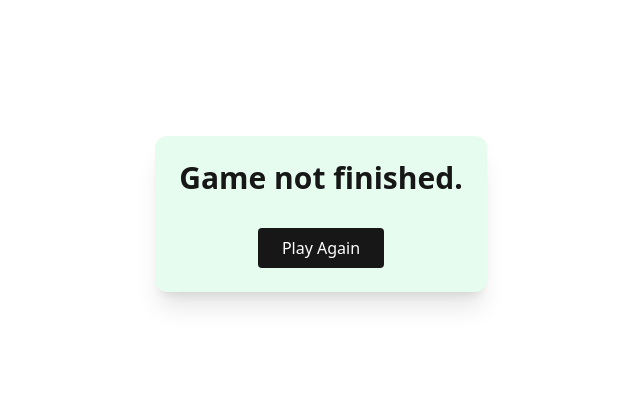
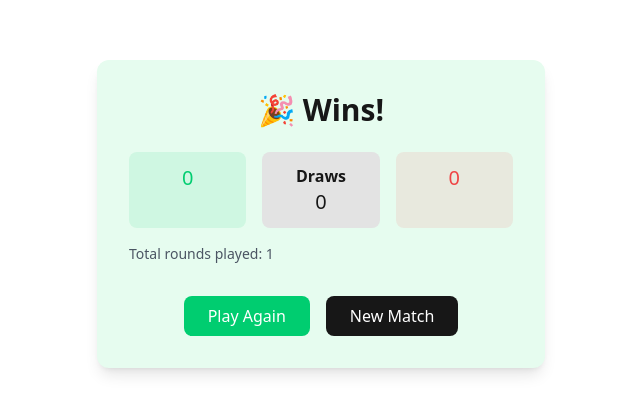
Before and after one commit to nafistarik/react-developer-assignment, a Next.js app: page /result in a window 1280 px wide. Shown: the part 186-600 px from the top of the page, without its empty margins (319-959 px from the left). Built offline with nearby package versions, Linux system fonts and the light colour scheme.

Commit message:
feat result page added with result slice!

```diff
--- a/src/modules/tic-tac-toe/components/board.tsx
+++ b/src/modules/tic-tac-toe/components/board.tsx
@@ -4,12 +4,9 @@ import Square from "./square";
 import { calculateWinner } from "../utils/calculate-winner";
 import { useAppDispatch, useAppSelector } from "@/redux/hooks";
 import { makeMove, resetBoard } from "@/redux/features/boardSlice";
-import {
-  updateMatchResult,
-  resetMatch,
-} from "@/redux/features/matchSlice";
+import { recordRoundResult } from "@/redux/features/matchSlice";
 import { useRouter } from "next/navigation";
-import { useEffect, useState } from "react";
+import { useEffect } from "react";
 
 export default function Board() {
   const dispatch = useAppDispatch();
@@ -17,111 +14,90 @@ export default function Board() {
 
   const squares = useAppSelector((state) => state.board.squares);
   const isFirstPlayerTurn = useAppSelector((state) => state.board.isFirstPlayerTurn);
-
   const match = useAppSelector((state) => state.match);
-  const player1 = useAppSelector((state) => state.player.player1);
-  const player2 = useAppSelector((state) => state.player.player2);
+  const players = useAppSelector((state) => state.player);
 
   const winner = calculateWinner(squares);
   const isBoardFull = squares.every(Boolean);
 
-  const [resultDispatched, setResultDispatched] = useState(false);
+  // Handle round completion
+  useEffect(() => {
+    if (winner || isBoardFull) {
+      const result = winner
+        ? winner === "X" ? "player1" : "player2"
+        : "draw";
 
-  // 🚨 If players not set, redirect to player setup
+      dispatch(recordRoundResult({
+        winner: result,
+        squares: [...squares]
+      }));
+    }
+  }, [winner, isBoardFull, squares, dispatch]);
+
+  // Redirect to result page when match is over
   useEffect(() => {
-    if (!player1 || !player2) {
-      router.push("/");
+    if (match.matchOver) {
+      router.push("/result");
     }
-  }, [player1, player2, router]);
+  }, [match.matchOver, router]);
 
-  // ✅ Dispatch round result
-  useEffect(() => {
-    if (!resultDispatched && (winner || isBoardFull)) {
-      if (winner === "X") {
-        dispatch(updateMatchResult("player1"));
-      } else if (winner === "O") {
-        dispatch(updateMatchResult("player2"));
-      } else {
-        dispatch(updateMatchResult("draw"));
-      }
-      setResultDispatched(true);
+  const getStatusMessage = () => {
+    if (match.matchOver) return "Match completed!";
+
+    const lastRound = match.history[match.history.length - 1];
+    if (lastRound) {
+      return lastRound.winner === "draw"
+        ? `Round ${lastRound.round} was a draw!`
+        : `${players[lastRound.winner]} won round ${lastRound.round}!`;
     }
-  }, [winner, isBoardFull, resultDispatched, dispatch]);
 
-  // 🧠 Turn & Result Message
-  const statusMessage = match.matchOver
-    ? match.finalWinner === "draw"
-      ? "🏁 Match Drawn!"
-      : `🏁 ${match.finalWinner === "player1" ? player1 : player2} Wins the Match! 🎉`
-    : winner
-    ? `${winner === "X" ? player1 : player2} wins the round! 🎯`
-    : isBoardFull
-    ? "Round Drawn 🤝"
-    : `${isFirstPlayerTurn ? player1 : player2}'s turn (${isFirstPlayerTurn ? "X" : "O"})`;
+    return `${isFirstPlayerTurn ? players.player1 : players.player2}'s turn (${isFirstPlayerTurn ? "X" : "O"})`;
+  };
 
-  // 🧼 Next Round or Reset Match
-  const handleNext = () => {
-    if (match.matchOver) {
-      dispatch(resetMatch());
-    } else {
-      dispatch(resetBoard());
-      setResultDispatched(false);
+  const handleSquareClick = (index: number) => {
+    if (!squares[index] && !winner && !match.matchOver) {
+      dispatch(makeMove(index));
     }
   };
 
   return (
     <div className="flex flex-col items-center gap-6 p-6 border border-border rounded-xl">
-      <h1 className="text-2xl font-bold text-center text-muted-foreground">
-        🎮 Tic Tac Toe
-      </h1>
+      <h1 className="text-2xl font-bold">Tic Tac Toe</h1>
 
-      {/* 🧾 Match Info */}
-      <div className="text-center text-sm text-muted-foreground space-y-1">
-        <p>Round: {match.round} / 5</p>
-        <p>
-          {player1} (X) - {match.player1Wins} wins | {player2} (O) - {match.player2Wins} wins | Draws: {match.draws}
+      <div className="text-center">
+        <p className="text-muted-foreground">
+          {players.player1} (X) vs {players.player2} (O)
+        </p>
+        <p className="text-sm text-muted-foreground">
+          Round: {match.round} | Score: {match.player1Wins}-{match.player2Wins}-{match.draws}
         </p>
       </div>
 
-      {/* 🎯 Turn or Winner */}
-      <div
-        className={`text-xl font-semibold ${winner && "animate-pulse"} ${
-          match.matchOver
-            ? "text-green-600"
-            : winner
-            ? "text-primary"
-            : isBoardFull
-            ? "text-muted-foreground"
-            : isFirstPlayerTurn
-            ? "text-primary"
-            : "text-destructive"
-        }`}
-      >
-        {statusMessage}
+      <div className={`text-xl font-semibold ${
+        match.matchOver ? "text-green-600" :
+        winner ? "text-primary" :
+        isBoardFull ? "text-muted-foreground" :
+        isFirstPlayerTurn ? "text-primary" : "text-destructive"
+      }`}>
+        {getStatusMessage()}
       </div>
 
-      {/* 🧩 Game Board */}
       <div className="grid grid-cols-3 gap-3 w-72 h-72">
         {squares.map((value, index) => (
           <Square
             key={index}
             value={value}
-            onClick={() => {
-              if (!value && !winner && !match.matchOver) {
-                dispatch(makeMove(index));
-              }
-            }}
+            onClick={() => handleSquareClick(index)}
           />
         ))}
       </div>
 
-      {/* 🧪 Action Button */}
-      {(winner || isBoardFull || match.matchOver) && (
+      {(winner || isBoardFull) && !match.matchOver && (
         <button
-          className="px-6 py-2 mt-4 bg-primary text-white rounded-lg font-bold hover:bg-primary/90 transition"
-          onClick={handleNext}
+          className="px-6 py-2 bg-primary text-white rounded-lg"
+          onClick={() => dispatch(resetBoard())}
         >
-          {match.matchOver ? "Reset Match" : "Next Round"}
+          Next Round
         </button>
       )}
     </div>
--- a/src/modules/tic-tac-toe/components/result-page.tsx
+++ b/src/modules/tic-tac-toe/components/result-page.tsx
@@ -1,44 +1,78 @@
 "use client";
 
 import { useAppDispatch, useAppSelector } from "@/redux/hooks";
-import { calculateWinner } from "../utils/calculate-winner";
+import { resetMatch } from "@/redux/features/matchSlice";
 import { resetBoard } from "@/redux/features/boardSlice";
 import { useRouter } from "next/navigation";
 
 export default function ResultPage() {
-  const squares = useAppSelector((state) => state.board.squares);
   const dispatch = useAppDispatch();
   const router = useRouter();
+  const match = useAppSelector((state) => state.match);
+  const players = useAppSelector((state) => state.player);
 
-  const winner = calculateWinner(squares);
-  const isDraw = !winner && squares.every(Boolean);
+  const handleRestart = () => {
+    dispatch(resetBoard());
+    dispatch(resetMatch());
+    router.push("/board");
+  };
 
-  let message = "";
-
-  if (winner) {
-    message = `Player ${winner} Wins!`;
-  } else if (isDraw) {
-    message = "It's a Draw!";
-  } else {
-    message = "Game not finished.";
-  }
-
-  function handlePlayAgain() {
+  const handleNewMatch = () => {
     dispatch(resetBoard());
-    router.push("/board");
-  }
+    dispatch(resetMatch());
+    router.push("/");
+  };
 
   return (
-    <main className="min-h-screen flex items-center justify-center bg-[var(--background)] text-[var(--foreground)]">
-      <div className="text-center p-6 bg-[var(--card)] rounded-xl shadow-xl">
-        <h1 className="text-3xl font-bold mb-4">{message}</h1>
-        <button
-          onClick={handlePlayAgain}
-          className="mt-4 px-6 py-2 bg-[var(--foreground)] text-[var(--background)] rounded hover:opacity-90 transition"
-        >
-          Play Again
-        </button>
+    <div className="min-h-screen flex items-center justify-center">
+      <div className="bg-card p-8 rounded-xl shadow-lg max-w-md w-full">
+        <h1 className="text-3xl font-bold text-center mb-6">
+          {match.finalWinner === "draw" ? "🤝 Match Drawn!" :
+           `🎉 ${players[match.finalWinner || "player1"]} Wins!`}
+        </h1>
+
+        <div className="mb-8">
+          <div className="grid grid-cols-3 gap-4 mb-4">
+            <div className="bg-primary/10 p-3 rounded-lg text-center">
+              <h3 className="font-bold">{players.player1}</h3>
+              <p className="text-primary text-xl">{match.player1Wins}</p>
+            </div>
+            <div className="bg-muted p-3 rounded-lg text-center">
+              <h3 className="font-bold">Draws</h3>
+              <p className="text-xl">{match.draws}</p>
+            </div>
+            <div className="bg-destructive/10 p-3 rounded-lg text-center">
+              <h3 className="font-bold">{players.player2}</h3>
+              <p className="text-destructive text-xl">{match.player2Wins}</p>
+            </div>
+          </div>
+
+          <div className="space-y-2 text-sm text-muted-foreground">
+            <p>Total rounds played: {match.round}</p>
+            {match.history.map((round, index) => (
+              <p key={index}>
+                Round {round.round}: {round.winner === "draw" ? "Draw" :
+                `${players[round.winner]} won`}
+              </p>
+            ))}
+          </div>
+        </div>
+
+        <div className="flex gap-4 justify-center">
+          <button
+            onClick={handleRestart}
+            className="px-6 py-2 bg-primary text-white rounded-lg hover:bg-primary/90"
+          >
+            Play Again
+          </button>
+          <button
+            onClick={handleNewMatch}
+            className="px-6 py-2 bg-foreground text-background rounded-lg hover:opacity-90"
+          >
+            New Match
+          </button>
+        </div>
       </div>
-    </main>
+    </div>
   );
 }
--- a/src/redux/features/matchSlice.ts
+++ b/src/redux/features/matchSlice.ts
@@ -7,6 +7,11 @@ interface MatchState {
   draws: number;
   matchOver: boolean;
   finalWinner: "player1" | "player2" | "draw" | null;
+  history: Array<{
+    round: number;
+    winner: "player1" | "player2" | "draw";
+    squares: (string | null)[];
+  }>;
 }
 
 const initialState: MatchState = {
@@ -16,52 +21,58 @@ const initialState: MatchState = {
   draws: 0,
   matchOver: false,
   finalWinner: null,
+  history: [],
 };
 
 const matchSlice = createSlice({
   name: "match",
   initialState,
   reducers: {
-    updateMatchResult(
+    recordRoundResult(
       state,
-      action: PayloadAction<"player1" | "player2" | "draw">
+      action: PayloadAction<{
+        winner: "player1" | "player2" | "draw";
+        squares: (string | null)[];
+      }>
     ) {
-      if (state.matchOver) return;
-      if (action.payload === "player1") {
-        state.player1Wins += 1; //if player 1 wins
-      } else if (action.payload === "player2") {
-        state.player2Wins += 1; //if player2 wins
+      // Record the round result
+      state.history.push({
+        round: state.round,
+        winner: action.payload.winner,
+        squares: [...action.payload.squares],
+      });
+
+      // Update scores
+      if (action.payload.winner === "player1") {
+        state.player1Wins += 1;
+      } else if (action.payload.winner === "player2") {
+        state.player2Wins += 1;
       } else {
-        state.draws += 1; //if draw
+        state.draws += 1;
       }
-      const totalRoundsPlayed =
-        state.player1Wins + state.player2Wins + state.draws;
-      if (
-        state.player1Wins === 3 || //already player 1 win 3
-        state.player2Wins === 3 || //already player2 win 3
-        totalRoundsPlayed === 5 // 5 round ended
-      ) {
+
+      // Check match conditions
+      const hasWinner = state.player1Wins >= 3 || state.player2Wins >= 3;
+      const maxRoundsReached = state.round >= 5;
+
+      if (hasWinner || maxRoundsReached) {
         state.matchOver = true;
-        if (state.player1Wins > state.player2Wins)
-          state.finalWinner = "player1"; //player 1 more win
-        else if (state.player2Wins > state.player1Wins)
-          state.finalWinner = "player2"; //player 2 more win
-        else state.finalWinner = "draw"; //both same
+        if (state.player1Wins > state.player2Wins) {
+          state.finalWinner = "player1";
+        } else if (state.player2Wins > state.player1Wins) {
+          state.finalWinner = "player2";
+        } else {
+          state.finalWinner = "draw";
+        }
       } else {
-        state.round += 1; //next round
+        state.round += 1;
       }
     },
-
     resetMatch(state) {
-      state.round = 1;
-      state.player1Wins = 0;
-      state.player2Wins = 0;
-      state.draws = 0;
-      state.matchOver = false;
-      state.finalWinner = null;
+      return initialState;
     },
   },
 });
 
-export const { updateMatchResult, resetMatch } = matchSlice.actions;
+export const { recordRoundResult, resetMatch } = matchSlice.actions;
 export default matchSlice.reducer;
```
Also changed, not shown: src/modules/tic-tac-toe/components/player-setup-form.tsx (+26 -23 lines).
